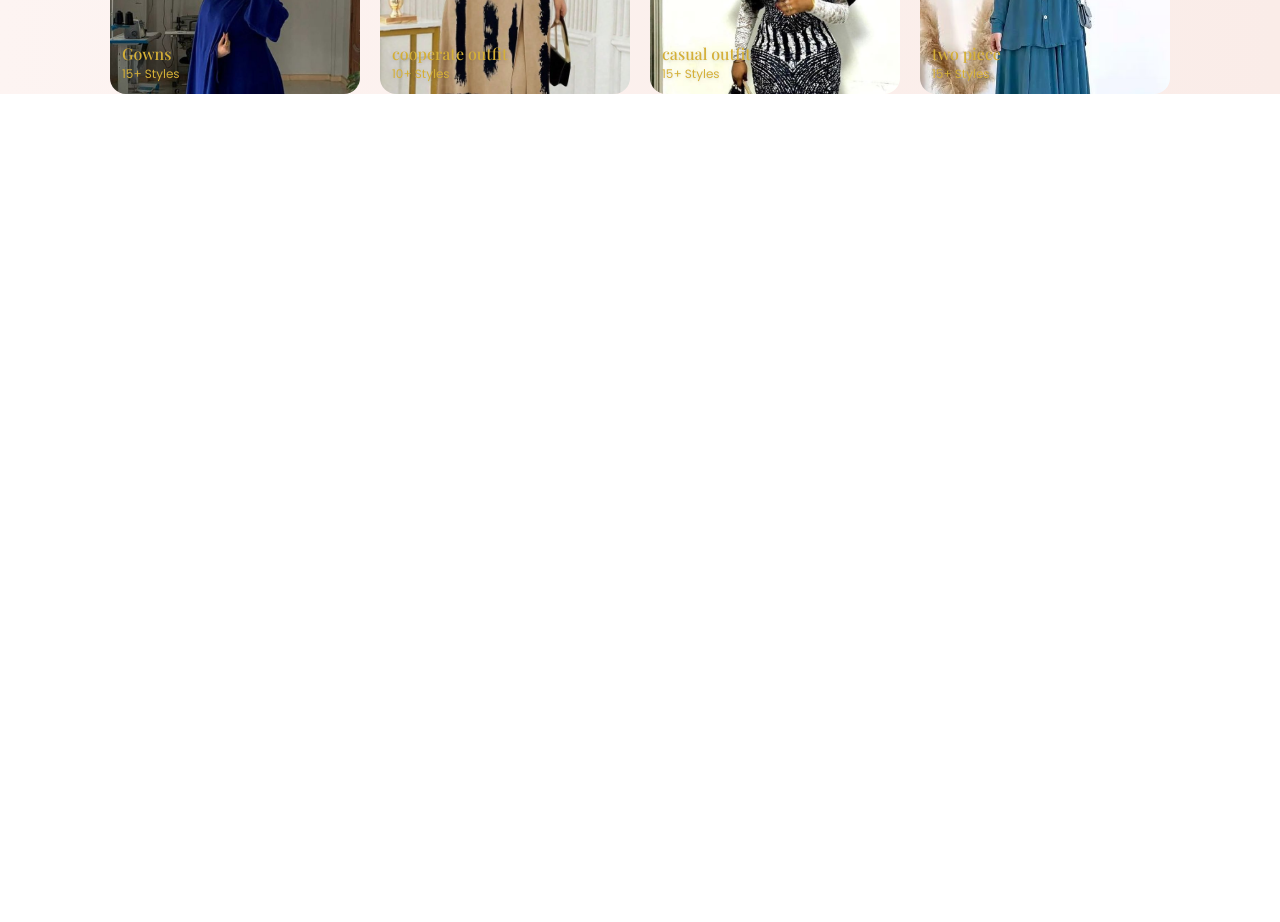
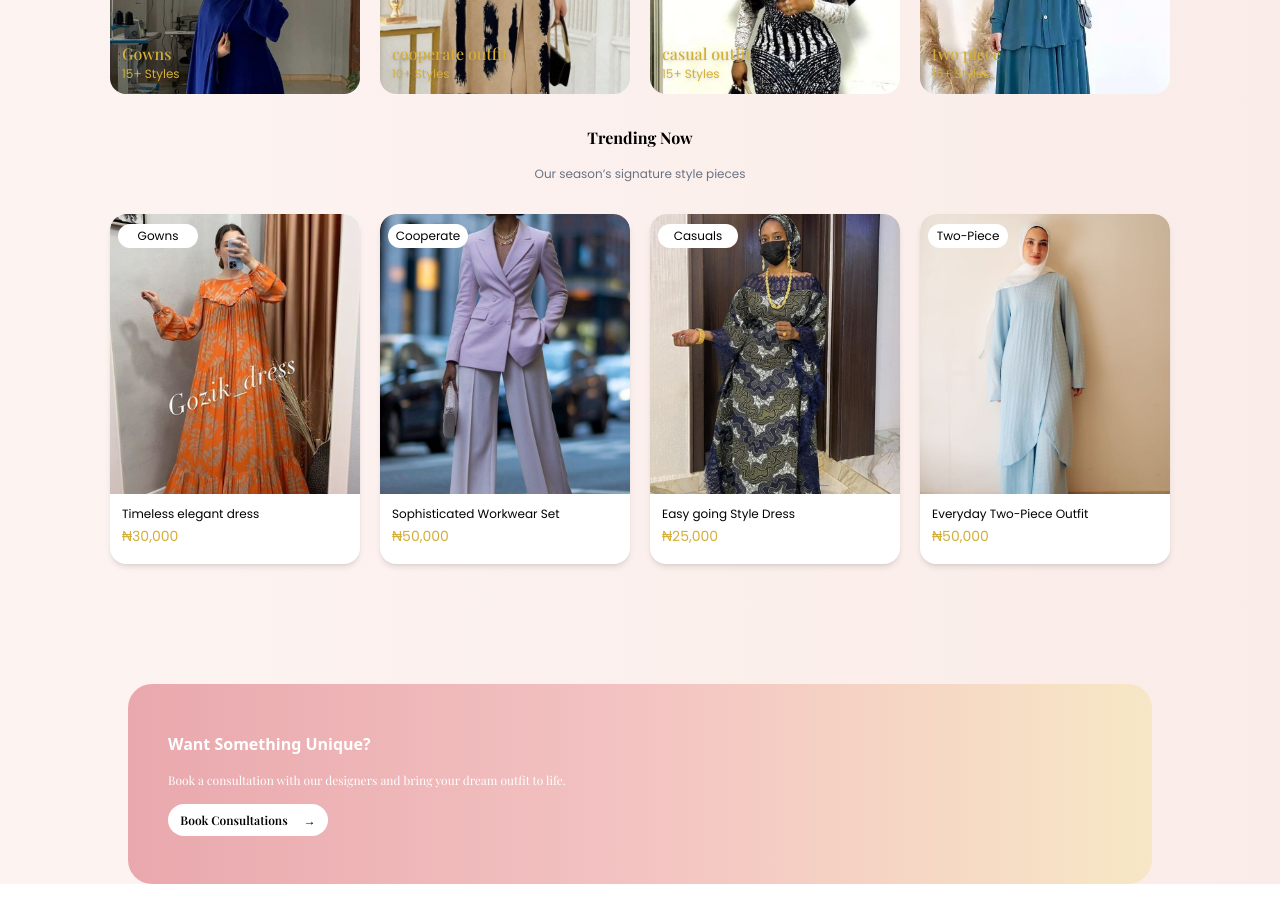
Before and after one commit to zainabometere621/zainny_creations_frontend, a React (Vite) app: page / in a window 1280 px wide. Shown: the part 920-1842 px from the top of the page. Before the commit the page ends 1014 px from the top, so only its background shows below. Built offline with nearby package versions, Linux system fonts and the light colour scheme.

Commit message:
worked on the trending now componenet

```diff
--- a/package.json
+++ b/package.json
@@ -21,7 +21,7 @@
     "@eslint/js": "^9.36.0",
     "@types/react": "^19.1.16",
     "@types/react-dom": "^19.1.9",
-    "@vitejs/plugin-react": "^5.0.4",
+    "@vitejs/plugin-react": "^5.1.0",
     "eslint": "^9.36.0",
     "eslint-plugin-react-hooks": "^5.2.0",
     "eslint-plugin-react-refresh": "^0.4.22",
--- a/src/components/CollectionCard.jsx
+++ b/src/components/CollectionCard.jsx
@@ -5,7 +5,7 @@ import twopiece from "../assets/two-piece01.jpg"
 import FeaturedCollection from "../components/FeaturedCollection"
 export default function CollectionCard(){
     return(
-        <div className="">
+        <div className="bg-linear-to-r from-[#fdf4f2] to-[#faece8]">
             <div className=" flex flex-col justify-center items-center">
                 <h2 className="font-playfair font-bold mt-8 text-center">Featured Collections</h2>
                 <p className="font-poppins text-xs text-gray-500 mt-4 text-center">Discover styles curated to celebrate your grace and confidence</p>
--- a/src/components/HeroSection.jsx
+++ b/src/components/HeroSection.jsx
@@ -3,15 +3,15 @@ import dress from "../assets/dress01.jpg"
 
 export default function HeroSection() {
   return(
-    <div className="  py-10 px-20 rounded-4xl">
+    <div className="  py-10 px-20 bg-[#f8e3df]">
         <div className="flex items-center justify-between">
             <div className="max-w-xl space-y-6 ">
                 <div class="inline-flex items-center justify-center gap-2 bg-white text-gray-800 rounded-full px-4 py-1.5 shadow-sm">
-                <img
-                src={staricon}
-                alt="star"
-                className="w-8 h-8 object-contain" />
-                <span class="font-poppins text-xs">New Collection 2026</span>
+                    <img
+                    src={staricon}
+                    alt="star"
+                    className="w-8 h-8 object-contain" />
+                    <span class="font-poppins text-xs">New Collection 2026</span>
                 </div>
 
                 <div>
--- a/src/components/Navbar.jsx
+++ b/src/components/Navbar.jsx
@@ -22,9 +22,9 @@ export default function Navbar() {
           />
         </span>
         <input
-          type="text"
+         type="text"
           placeholder="Search for outfits..."
-          className="pl-10 h-8 w-96 text-xs bg-[#f2f2f2] font-poppins border border-transparent rounded-2xl  focus:border-[#e79f93] focus:outline-none  transition-all duration-200"
+          className="pl-10 h-8 w-96 text-xs bg-gray-200 font-poppins border border-transparent rounded-2xl  focus:border-[#e79f93] focus:outline-none  transition-all duration-200"
         />
       </div>
       <div className="flex gap-2 items-center">
--- /dev/null
+++ b/src/components/TrendingCard.jsx
@@ -0,0 +1,61 @@
+import gown from "../assets/gown02.jpg"
+import cooperate from "../assets/cooperate02.jpg"
+import casuals from "../assets/casual02.jpg"
+import twopiece from "../assets/two-piece02.jpg"
+import TrendingNow from "../components/TrendingNow"
+
+export default function TrendingCard() {
+    return(
+        <div className="bg-linear-to-r from-[#fdf4f2] to-[#faece8]">
+            <div className="flex flex-col justify-center items-center">
+                <h1 className="font-playfair font-bold mt-8 text-center">Trending Now</h1>
+                <p className="font-poppins text-xs text-gray-500 mt-4 text-center">Our season’s signature style pieces</p>
+            </div>
+            <div className="flex gap-5 justify-center">
+                <TrendingNow
+
+                    styles="Gowns"
+                    image= {gown}
+                    text="Timeless elegant dress"
+                    price="₦30,000"
+
+                />
+
+                <TrendingNow
+
+                    styles="Cooperate"
+                    image= {cooperate}
+                    text="Sophisticated Workwear Set"
+                    price="₦50,000"
+
+                />
+
+                <TrendingNow
+
+                    styles="Casuals"
+                    image= {casuals}
+                    text="Easy going Style Dress"
+                    price="₦25,000"
+
+                />
+
+                <TrendingNow
+
+                    styles="Two-Piece"
+                    image= {twopiece}
+                    text="Everyday Two-Piece Outfit"
+                    price="₦50,000"
+
+                />
+            </div>
+            <div className="bg-linear-to-r from-[#e9a8ad] via-[#f3c3c2] to-[#f7e7c6] rounded-3xl p-10 w-4/5 h-50 mx-auto m-30 flex flex-col gap-4 justify-center">
+                <h2 className="font-popins text-base text-white font-semibold">Want Something Unique?</h2>
+                <p className="font-playfair text-xs text-white">Book a consultation with our designers and bring your dream outfit to life.</p>
+                <button className="h-8 w-40 rounded-2xl bg-white text-xs flex justify-center items-center gap-4 font-playfair font-semibold ">
+                    Book Consultations
+                    <span>&rarr;</span>
+                </button>
+            </div>
+        </div>
+    )
+}
--- /dev/null
+++ b/src/components/TrendingNow.jsx
@@ -0,0 +1,25 @@
+
+export default function TrendingNow(props) {
+    return(
+        <div className="">
+
+            <div className="bg-white mt-8 relative h-[350px] w-[250px] rounded-2xl shadow-md hover:shadow-2xl transition-shadow duration-300">
+                <div className="absolute pt-2 pl-2 z-10">
+                    <button className="h-6 w-20 rounded-xl bg-white text-xs font-poppins">{props.styles}</button>
+                </div>
+                <div className="rounded-t-2xl overflow-hidden h-[280px]">
+                    <img
+                        src={props.image}
+                        alt="gown dress"
+                        className="rounded-t-2xl h-full w-full object-cover transform transition-transform duration-500 hover:scale-105"
+                    />
+                </div>
+                <div className="pt-3  font-poppins  pl-3">
+                    <p className="text-xs">{props.text}</p>
+                    <p className="text-[#D4AF37] mt-1 text-sm ">{props.price}</p>
+                </div>
+
+            </div>
+        </div>
+    )
+}
--- a/src/pages/LandingPage.jsx
+++ b/src/pages/LandingPage.jsx
@@ -1,13 +1,14 @@
 import Navbar from "../components/Navbar"
 import HeroSection from "../components/HeroSection"
 import CollectionCard from "../components/CollectionCard"
+import TrendingCard from "../components/TrendingCard"
 export default function LandingPage() {
     return(
-        <div className="bg-linear-to-r from-[#fdf4f2] to-[#faece8]">
+        <div className="">
             <Navbar/>
             <HeroSection/>
             <CollectionCard/>
-
+            <TrendingCard/>
         </div>
     )
 }
```
Also changed, not shown: 1 other file (tests, documents, lock files or other folders).
